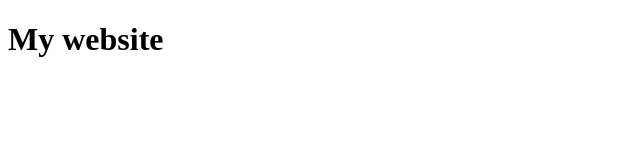
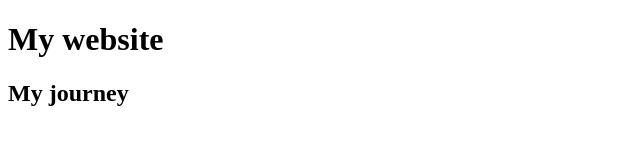
Before and after one commit to DorotheeLagetChappert/helloWorld, a plain HTML site: page index.html in a window 1280 px wide. Shown: the whole page, without its empty margins (0-640 px from the left). Drawn offline with Linux system fonts and the light colour scheme.

Commit message:
secondary title my journey

```diff
--- a/index.html
+++ b/index.html
@@ -8,5 +8,6 @@
 </head>
 <body>
     <h1>My website</h1>
+    <h2>My journey</h2>
 </body>
 </html>
```
